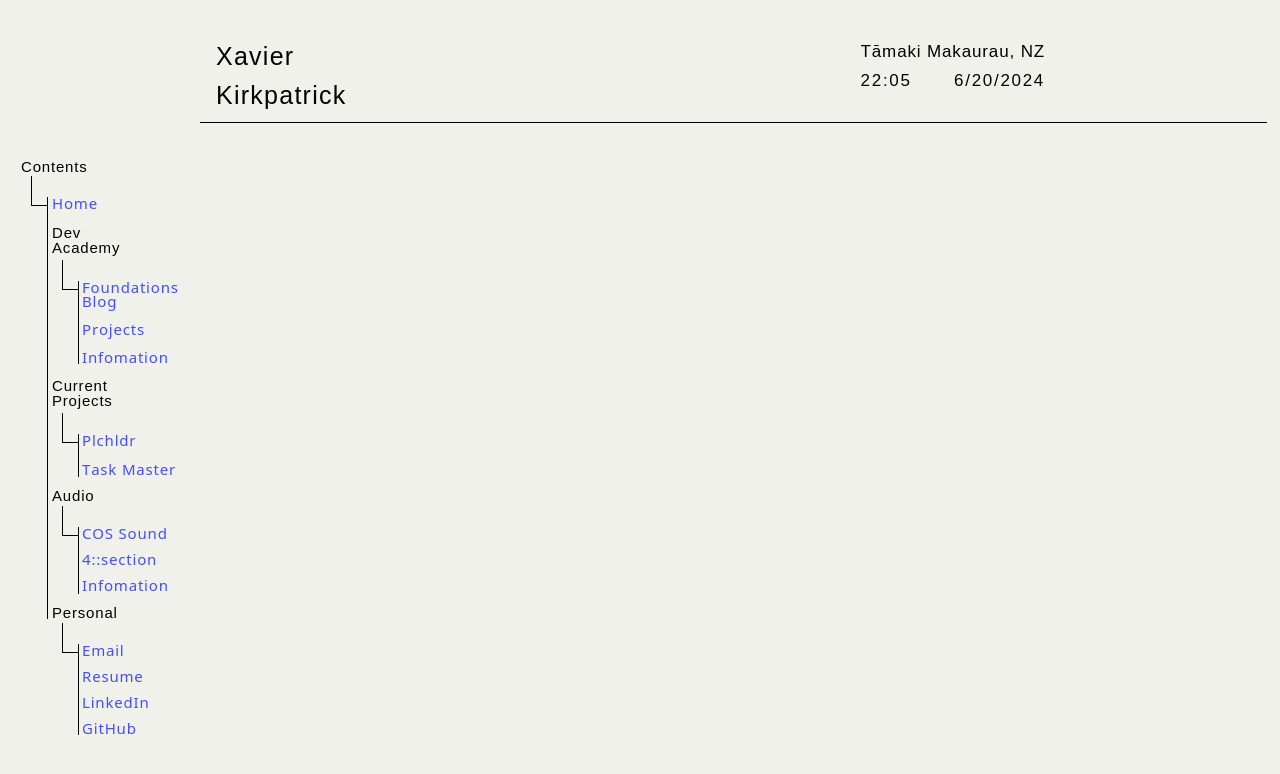
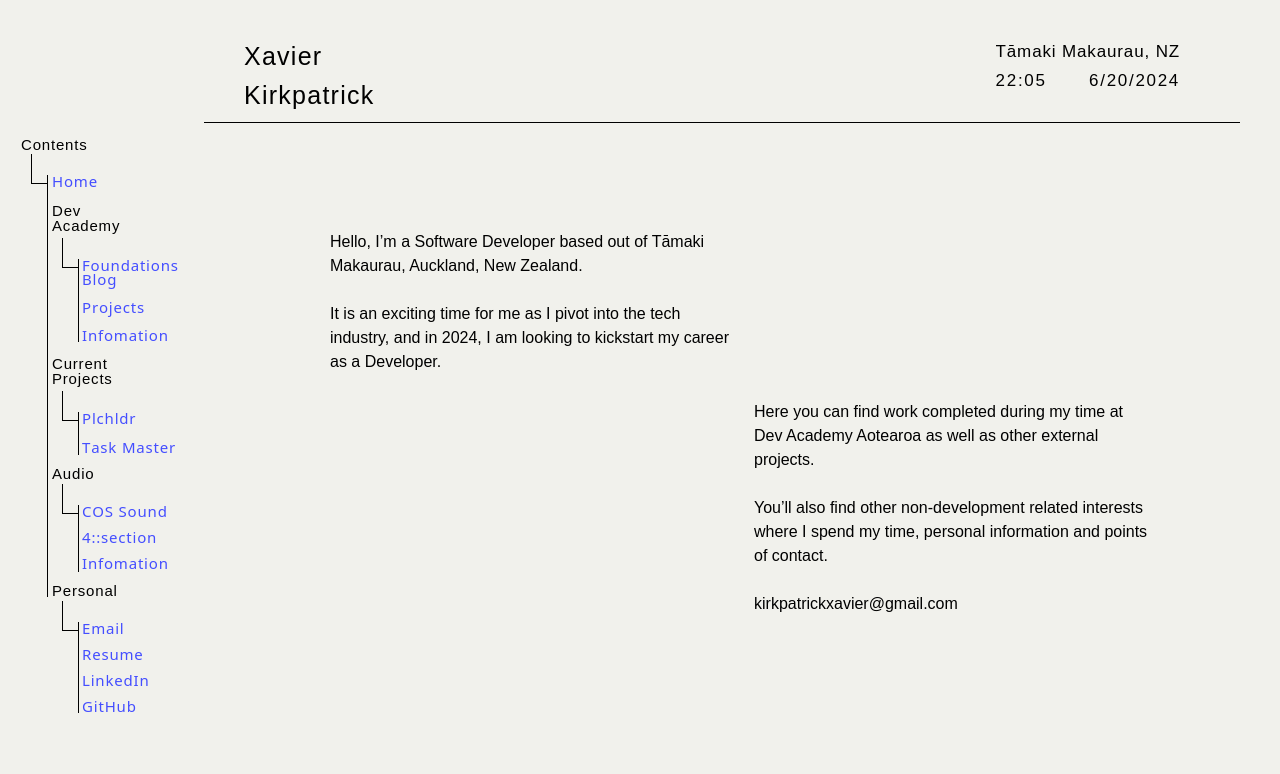
Before and after one commit to xavier-kirkpatrick/xavier-kirkpatrick.github.io, a React (Vite) app: page / in a window 1280 px wide. Shown: the top 774 px of the page. Built offline with nearby package versions, Linux system fonts and the light colour scheme.

Commit message:
add main page text and align all components

```diff
--- a/public/main.css
+++ b/public/main.css
@@ -685,6 +685,34 @@ video {
   top: 70px;
 }
 
+.left-12 {
+  left: 3rem;
+}
+
+.right-\[40px\] {
+  right: 40px;
+}
+
+.right-\[60px\] {
+  right: 60px;
+}
+
+.right-\[80px\] {
+  right: 80px;
+}
+
+.right-\[100px\] {
+  right: 100px;
+}
+
+.right-\[500px\] {
+  right: 500px;
+}
+
+.col-span-2 {
+  grid-column: span 2 / span 2;
+}
+
 .mb-\[-14px\] {
   margin-bottom: -14px;
 }
@@ -693,12 +721,44 @@ video {
   margin-top: 0px;
 }
 
+.mr-10 {
+  margin-right: 2.5rem;
+}
+
+.mt-40 {
+  margin-top: 10rem;
+}
+
+.mt-\[500px\] {
+  margin-top: 500px;
+}
+
+.mt-\[153px\] {
+  margin-top: 153px;
+}
+
+.mt-\[50px\] {
+  margin-top: 50px;
+}
+
+.mt-\[40px\] {
+  margin-top: 40px;
+}
+
+.mt-\[30px\] {
+  margin-top: 30px;
+}
+
 .inline-block {
   display: inline-block;
 }
 
 .flex {
   display: flex;
+}
+
+.grid {
+  display: grid;
 }
 
 .hidden {
@@ -713,8 +773,60 @@ video {
   height: auto;
 }
 
+.h-\[150px\] {
+  height: 150px;
+}
+
+.h-96 {
+  height: 24rem;
+}
+
+.h-\[100\%\] {
+  height: 100%;
+}
+
+.h-\[full\] {
+  height: full;
+}
+
+.h-screen {
+  height: 100vh;
+}
+
+.h-full {
+  height: 100%;
+}
+
+.h-5\/6 {
+  height: 83.333333%;
+}
+
+.h-\[100vh\] {
+  height: 100vh;
+}
+
 .min-h-screen {
   min-height: 100vh;
+}
+
+.min-h-full {
+  min-height: 100%;
+}
+
+.min-h-max {
+  min-height: max-content;
+}
+
+.min-h-fit {
+  min-height: fit-content;
+}
+
+.min-h-\[100vh\] {
+  min-height: 100vh;
+}
+
+.min-h-\[100\%\] {
+  min-height: 100%;
 }
 
 .w-5\/6 {
@@ -725,6 +837,78 @@ video {
   width: 17px;
 }
 
+.w-11 {
+  width: 2.75rem;
+}
+
+.w-\[200px\] {
+  width: 200px;
+}
+
+.w-\[204px\] {
+  width: 204px;
+}
+
+.w-0 {
+  width: 0px;
+}
+
+.w-\[100px\] {
+  width: 100px;
+}
+
+.w-\[400px\] {
+  width: 400px;
+}
+
+.flex-1 {
+  flex: 1 1 0%;
+}
+
+.flex-auto {
+  flex: 1 1 auto;
+}
+
+.grid-cols-\[250px_1fr\] {
+  grid-template-columns: 250px 1fr;
+}
+
+.grid-cols-2 {
+  grid-template-columns: repeat(2, minmax(0, 1fr));
+}
+
+.grid-cols-12 {
+  grid-template-columns: repeat(12, minmax(0, 1fr));
+}
+
+.grid-cols-\[204px_1fr\] {
+  grid-template-columns: 204px 1fr;
+}
+
+.grid-cols-1 {
+  grid-template-columns: repeat(1, minmax(0, 1fr));
+}
+
+.grid-cols-\[1fr_1fr\] {
+  grid-template-columns: 1fr 1fr;
+}
+
+.grid-rows-\[auto_1fr\] {
+  grid-template-rows: auto 1fr;
+}
+
+.grid-rows-2 {
+  grid-template-rows: repeat(2, minmax(0, 1fr));
+}
+
+.grid-rows-\[250px_1fr\] {
+  grid-template-rows: 250px 1fr;
+}
+
+.flex-row {
+  flex-direction: row;
+}
+
 .flex-col {
   flex-direction: column;
 }
@@ -733,8 +917,20 @@ video {
   align-items: flex-start;
 }
 
+.items-center {
+  align-items: center;
+}
+
+.justify-center {
+  justify-content: center;
+}
+
 .justify-between {
   justify-content: space-between;
+}
+
+.justify-items-end {
+  justify-items: end;
 }
 
 .space-y-\[-2px\] > :not([hidden]) ~ :not([hidden]) {
@@ -755,6 +951,30 @@ video {
   margin-bottom: calc(1px * var(--tw-space-y-reverse));
 }
 
+.space-x-28 > :not([hidden]) ~ :not([hidden]) {
+  --tw-space-x-reverse: 0;
+  margin-right: calc(7rem * var(--tw-space-x-reverse));
+  margin-left: calc(7rem * calc(1 - var(--tw-space-x-reverse)));
+}
+
+.space-x-16 > :not([hidden]) ~ :not([hidden]) {
+  --tw-space-x-reverse: 0;
+  margin-right: calc(4rem * var(--tw-space-x-reverse));
+  margin-left: calc(4rem * calc(1 - var(--tw-space-x-reverse)));
+}
+
+.space-x-\[610px\] > :not([hidden]) ~ :not([hidden]) {
+  --tw-space-x-reverse: 0;
+  margin-right: calc(610px * var(--tw-space-x-reverse));
+  margin-left: calc(610px * calc(1 - var(--tw-space-x-reverse)));
+}
+
+.space-x-6 > :not([hidden]) ~ :not([hidden]) {
+  --tw-space-x-reverse: 0;
+  margin-right: calc(1.5rem * var(--tw-space-x-reverse));
+  margin-left: calc(1.5rem * calc(1 - var(--tw-space-x-reverse)));
+}
+
 .overflow-hidden {
   overflow: hidden;
 }
@@ -763,8 +983,24 @@ video {
   border-width: 2px;
 }
 
+.border {
+  border-width: 1px;
+}
+
+.border-8 {
+  border-width: 8px;
+}
+
+.border-\[1px\] {
+  border-width: 1px;
+}
+
 .border-b {
   border-bottom-width: 1px;
+}
+
+.border-r-\[1px\] {
+  border-right-width: 1px;
 }
 
 .border-solid {
@@ -786,8 +1022,22 @@ video {
   border-color: rgb(185 28 28 / var(--tw-border-opacity));
 }
 
+.border-red-600 {
+  --tw-border-opacity: 1;
+  border-color: rgb(220 38 38 / var(--tw-border-opacity));
+}
+
 .bg-mainBgColour {
   background-color: var(--main-background-color);
+}
+
+.bg-gray-100 {
+  --tw-bg-opacity: 1;
+  background-color: rgb(243 244 246 / var(--tw-bg-opacity));
+}
+
+.p-4 {
+  padding: 1rem;
 }
 
 .pb-1 {
@@ -808,6 +1058,74 @@ video {
 
 .pt-10 {
   padding-top: 2.5rem;
+}
+
+.pl-9 {
+  padding-left: 2.25rem;
+}
+
+.pl-\[19px\] {
+  padding-left: 19px;
+}
+
+.pl-\[30px\] {
+  padding-left: 30px;
+}
+
+.pl-\[40px\] {
+  padding-left: 40px;
+}
+
+.pt-40 {
+  padding-top: 10rem;
+}
+
+.pt-\[100px\] {
+  padding-top: 100px;
+}
+
+.pl-\[192px\] {
+  padding-left: 192px;
+}
+
+.pt-\[153\] {
+  padding-top: 153;
+}
+
+.pt-\[500px\] {
+  padding-top: 500px;
+}
+
+.pt-\[200px\] {
+  padding-top: 200px;
+}
+
+.pt-\[400px\] {
+  padding-top: 400px;
+}
+
+.pt-\[150px\] {
+  padding-top: 150px;
+}
+
+.pt-\[50px\] {
+  padding-top: 50px;
+}
+
+.pt-\[80px\] {
+  padding-top: 80px;
+}
+
+.pt-\[250px\] {
+  padding-top: 250px;
+}
+
+.align-top {
+  vertical-align: top;
+}
+
+.align-middle {
+  vertical-align: middle;
 }
 
 .font-primary {
@@ -854,6 +1172,14 @@ video {
   color: var(--sidebar-link-colour);
 }
 
+.outline-2 {
+  outline-width: 2px;
+}
+
+.outline-black {
+  outline-color: #000;
+}
+
 .transition {
   transition-property: color, background-color, border-color, text-decoration-color, fill, stroke, opacity, box-shadow, transform, filter, -webkit-backdrop-filter;
   transition-property: color, background-color, border-color, text-decoration-color, fill, stroke, opacity, box-shadow, transform, filter, backdrop-filter;
--- a/src/components/Header.tsx
+++ b/src/components/Header.tsx
@@ -17,7 +17,7 @@ const letter = {
   visible: { opacity: 1 },
 };
 
-const headerLine = {
+export const headerLine = {
   hidden: { opacity: 0, x: -1000 },
   visible: { opacity: 5, x: 0, transition: { duration: 2, delay: 0.5 } },
 };
@@ -58,15 +58,15 @@ function Header() {
     // Border div here:
     // <div className="h-[136px] border-2 border-solid border-red-700">
     <div>
-      <div className="flex items-start pb-1 pt-10 ">
+      <div className="relative flex items-start pb-1 pt-10">
         {/* ------- Header bar name title section ------- */}
-        <motion.div className="pl-[216px] font-primary text-[25px] font-normal leading-8 tracking-wider">
+        <motion.div className="pl-[40px] font-primary text-[25px] font-normal leading-8 tracking-wider">
           <h1>{animateText("Xavier")}</h1>
           <h1>{animateText("Kirkpatrick")}</h1>
         </motion.div>
         {/* ------- Header bar date + time + location section ------- */}
-        <motion.div className="font-primary text-[17px] leading-[23px]">
-          <div className="absolute right-0 pr-[235px]">
+        <motion.div className="absolute right-[100px] font-primary text-[17px] leading-[23px]">
+          <div className="">
             <p className="tracking-wider">
               {animateText("Tāmaki Makaurau, NZ")}
             </p>
@@ -88,7 +88,7 @@ function Header() {
 
       {/* ------- Header bar separator line ------- */}
       <motion.div
-        className="absolute left-[200px] right-0 w-5/6 border-b border-solid border-black pr-10"
+        className="mr-10 border-b border-solid border-black"
         variants={headerLine}
         transition={{ duration: 1 }}
         initial="hidden"
--- a/src/components/SideBar.tsx
+++ b/src/components/SideBar.tsx
@@ -1,6 +1,6 @@
 import { motion } from "framer-motion";
 import { Link } from "@tanstack/react-router";
-import { animateText } from "./Header";
+import { animateText, headerLine } from "./Header";
 import ContentsSVG from "../SVGComponents/ContentsSVG";
 import DevAcademySVG from "../SVGComponents/EDASVG";
 import ProjectsSVG from "../SVGComponents/ProjectsSVG";
@@ -37,9 +37,11 @@ const linkHoverEffect = {
 function SideBar() {
   return (
     // Sidebar space container div
-    <div className="relative mt-0 tracking-wider">
+    <div>
+      <div className="bg-mainBgColour pt-[100px]">
+        <div className="relative tracking-wider">
           {/* sidebar menu container div */}
-      <div className="">
+
           {/* ------- Contents branch ------- */}
           <div>
             <p className="absolute left-[21px] top-[34px] font-primary text-sideBar">
@@ -254,6 +256,14 @@ function SideBar() {
           </div>
         </div>
       </div>
+      <motion.div
+        className="mt-[30px] h-auto w-0 border-r-[1px] border-solid border-black pl-[192px]"
+        variants={headerLine}
+        transition={{ duration: 1 }}
+        initial="hidden"
+        animate="visible"
+      ></motion.div>
+    </div>
   );
 }
 
--- a/src/pages/Home.tsx
+++ b/src/pages/Home.tsx
@@ -1,5 +1,32 @@
 function HomePage() {
-  return <p>Hello I am Xavier</p>;
+  return (
+    <div className="flex items-start justify-center space-x-6  font-primary">
+      <div className="w-[400px] pt-[80px]">
+        <p>
+          Hello, I’m a Software Developer based out of Tāmaki Makaurau,
+          Auckland, New Zealand.
+        </p>
+        <br />
+        <p>
+          It is an exciting time for me as I pivot into the tech industry, and
+          in 2024, I am looking to kickstart my career as a Developer.
+        </p>
+      </div>
+      <div className="w-[400px] pt-[250px]">
+        <p>
+          Here you can find work completed during my time at Dev Academy
+          Aotearoa as well as other external projects.
+        </p>
+        <br />
+        <p>
+          You’ll also find other non-development related interests where I spend
+          my time, personal information and points of contact.
+        </p>
+        <br />
+        <p>kirkpatrickxavier@gmail.com</p>
+      </div>
+    </div>
+  );
 }
 
 export default HomePage;
--- a/src/routes/__root.tsx
+++ b/src/routes/__root.tsx
@@ -5,10 +5,19 @@ import SideBar from "../components/SideBar";
 
 export const Route = createRootRoute({
   component: () => (
-    <div className="min-h-screen bg-mainBgColour">
-      <Header />
-      <SideBar />
-      <Outlet />
+    <div className="grid grid-cols-[204px_1fr] bg-mainBgColour">
+      <nav className="min-h-screen w-[204px] ">
+        <SideBar />
+      </nav>
+      <div className="flex flex-col">
+        <aside className="h-[150px] ">
+          <Header />
+        </aside>
+        <main className="flex-auto ">
+          <Outlet />
+        </main>
+      </div>
+
       {/* <TanStackRouterDevtools /> */}
     </div>
   ),
--- a/src/routes/index.tsx
+++ b/src/routes/index.tsx
@@ -10,7 +10,8 @@ export const Route = createFileRoute("/")({
 
 function Index() {
   return (
-    // <div className="border-2 border-solid border-green-500">
-    <div>{/* <HomePage /> */}</div>
+    <div className="bg-mainBgColour">
+      <HomePage />
+    </div>
   );
 }
```
Lines whose indentation alone changed are shown as unchanged.
